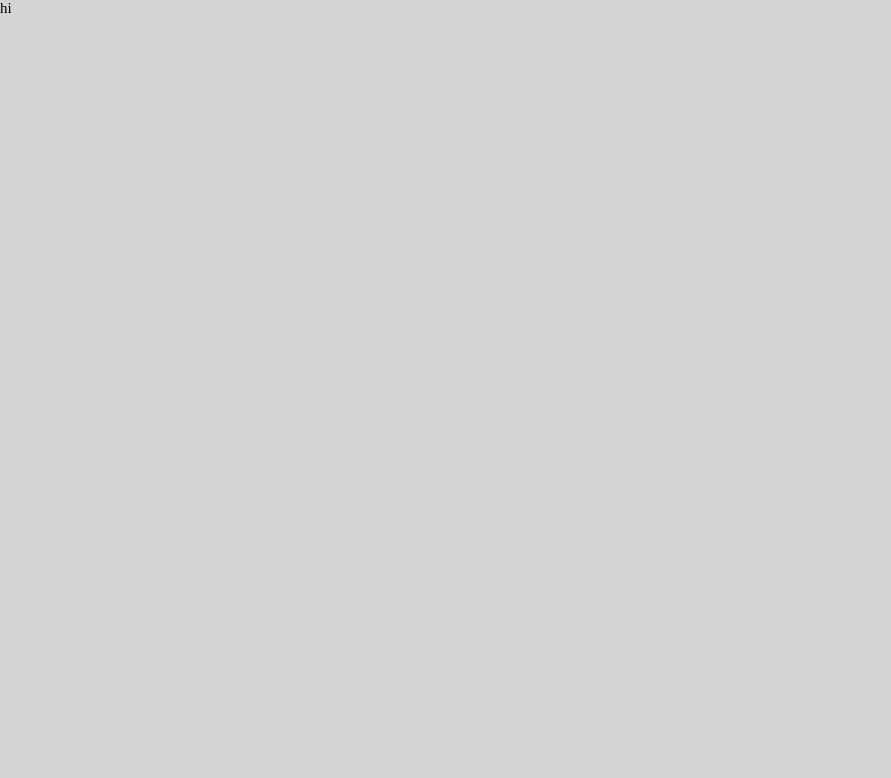
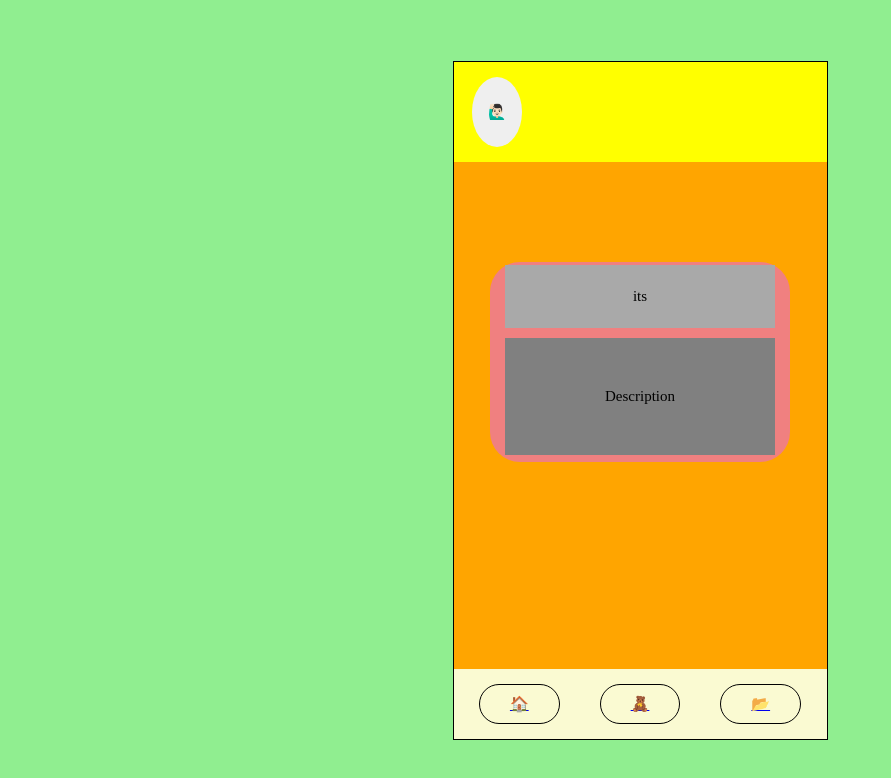
Before and after one commit to j-eick/vocab-dojo, a Next.js app: page /session in a window 1280 px wide. Shown: the top 778 px of the page, without its empty margins (0-891 px from the left). Built offline with nearby package versions, Linux system fonts and the light colour scheme.

Commit message:
ADDED: getStaticProps to sessionPage + hardcoding one Card into page

```diff
--- a/src/pages/session/index.jsx
+++ b/src/pages/session/index.jsx
@@ -1,3 +1,25 @@
-export default function StudySession() {
-	return <p>hi</p>;
+import FlashCard from '../../components/Flashcard';
+import Layout from '../../components/Layout';
+import {getAllVocabs} from '../../services/vocabServices';
+
+console.clear();
+
+export const getStaticProps = () => {
+	const allVocabs = getAllVocabs();
+
+	return {
+		props: {
+			allVocabs,
+		},
+	};
+};
+
+export default function StudySession({allVocabs}) {
+	console.log(allVocabs[0].front);
+
+	return (
+		<Layout>
+			<FlashCard front={allVocabs[0].front} back={allVocabs[0].back} />
+		</Layout>
+	);
 }
```
